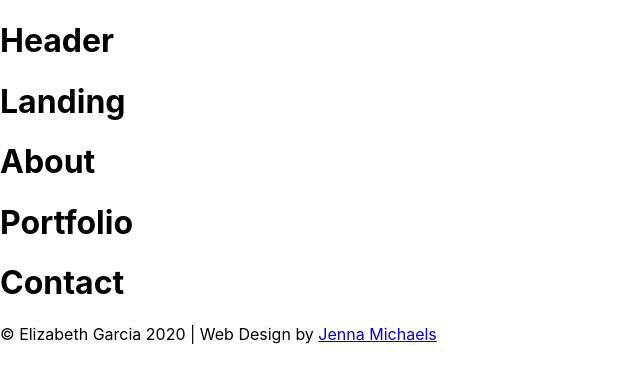
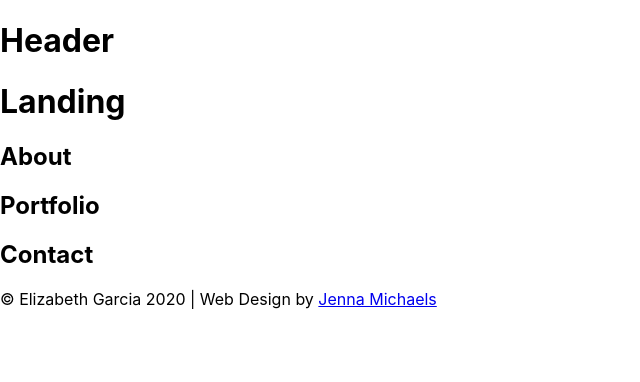
Before and after one commit to jenna-m/lemon-angel, a React (Create React App) app: page / in a window 1280 px wide. Shown: the top 382 px of the page, without its empty margins (0-640 px from the left). Built offline with nearby package versions, Linux system fonts and the light colour scheme.

Commit message:
Update App.js
Assign section id's to components

```diff
--- a/src/App.js
+++ b/src/App.js
@@ -1,4 +1,5 @@
 import React from 'react';
+import { BrowserRouter as Router } from 'react-router-dom';
 import './App.scss';
 // Import components
 import Header from './components/header';
@@ -10,12 +11,19 @@ import Contact from './components/contact';
 class App extends React.Component {
 	render() {
 		return (
+			<Router>
 				<div className="container">
 					<Header />
 					<Landing />
+					<section id="about">
 						<About />
+					</section>
+					<section id="portfolio">
 						<Portfolio />
+					</section>
+					<section id="contact">
 						<Contact />
+					</section>
 					<div className="footer">
 						© Elizabeth Garcia 2020 | Web Design by{' '}
 						<a
@@ -27,6 +35,7 @@ class App extends React.Component {
 						</a>
 					</div>
 				</div>
+			</Router>
 		);
 	}
 }
```
Lines whose indentation alone changed are shown as unchanged.
